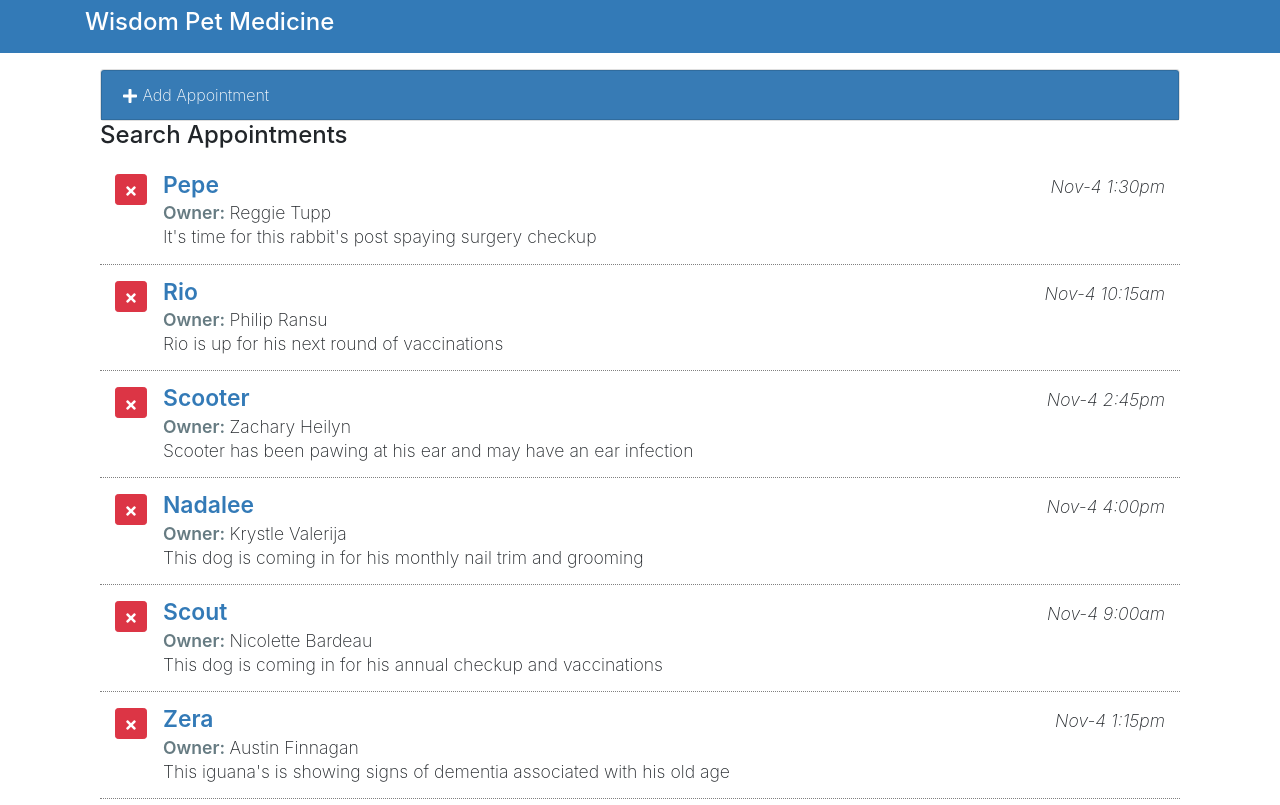
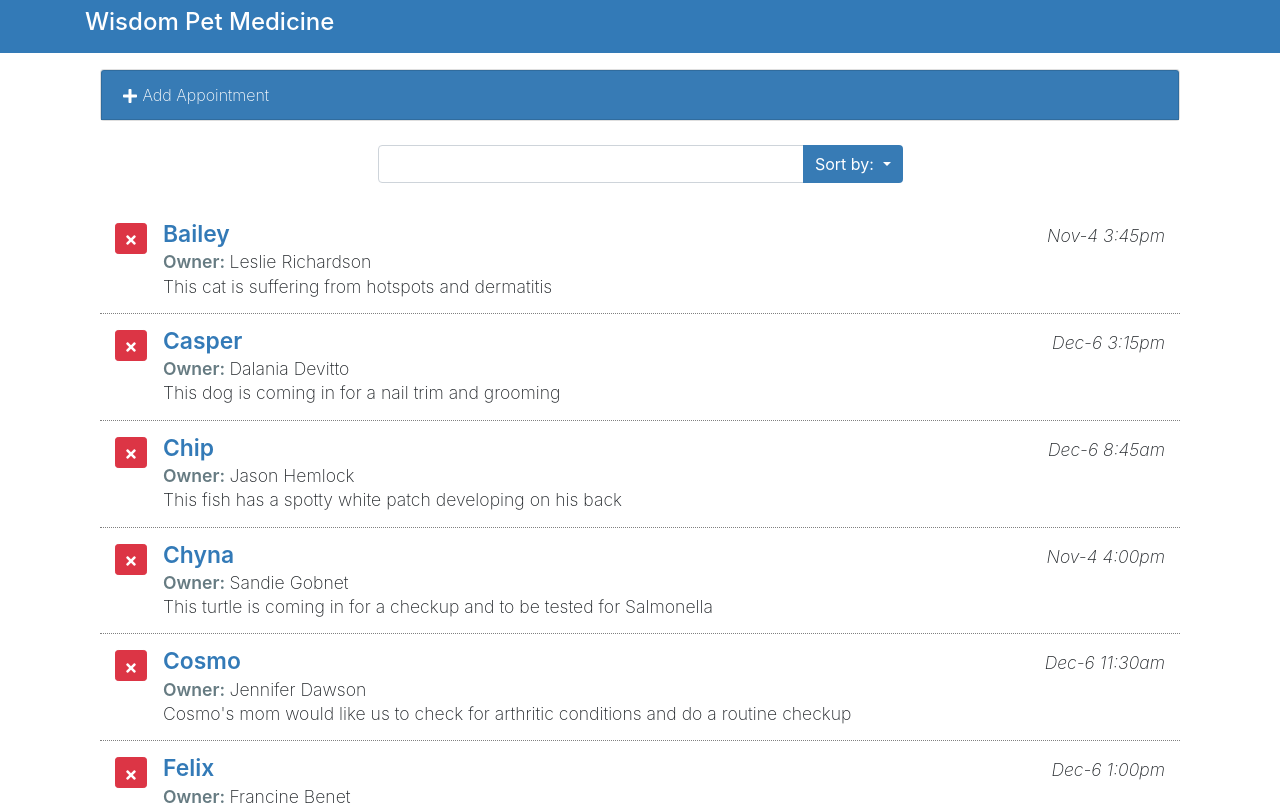
Before and after one commit to adewale2018/react-interface, a React (Create React App) app: page / in a window 1280 px wide. Shown: the top 805 px of the page. Built offline with nearby package versions, Linux system fonts and the light colour scheme.

Commit message:
add search component or sort logic

```diff
--- a/src/components/App.js
+++ b/src/components/App.js
@@ -11,8 +11,10 @@
     this.state = {
       myName: "Saheed",
       appointments: [],
-      lastIndex: 0,
-      formDisplay: false
+      formDisplay: false,
+      orderBy: "petName",
+      orderDir: "asc",
+      lastIndex: 0
     };
 
     this.deleteAppointment = this.deleteAppointment.bind(this);
@@ -49,6 +51,23 @@
     });
   }
   render() {
+    let order;
+    let filteredApts = this.state.appointments;
+    if (this.state.orderDir === "asc") {
+      order = 1;
+    } else {
+      order = -1;
+    }
+    filteredApts.sort((a, b) => {
+      if (
+        a[this.state.orderBy].toLowerCase() <
+        b[this.state.orderBy].toLowerCase()
+      ) {
+        return -1 * order;
+      } else {
+        return 1 * order;
+      }
+    });
     return (
       <main className='page bg-white' id='petratings'>
         <div className='container'>
@@ -62,7 +81,7 @@
                 />
                 <SearchAppointments />
                 <ListAppointments
-                  appointments={this.state.appointments}
+                  appointments={filteredApts}
                   deleteAppointment={this.deleteAppointment}
                 />
               </div>
--- a/src/components/SearchAppointment.js
+++ b/src/components/SearchAppointment.js
@@ -3,8 +3,47 @@
 class SearchAppointment extends Component {
   render() {
     return (
-      <div>
-        <h4>Search Appointments</h4>
+      <div className="search-appointments row justify-content-center my-4">
+        <div className="col-md-6">
+          <div className="input-group">
+            <input
+              id="SearchApts"
+              type="text"
+              className="form-control"
+              aria-label="Search Appointments"
+            />
+            <div className="input-group-append">
+              <button
+                type="button"
+                className="btn btn-primary dropdown-toggle"
+                data-toggle="dropdown"
+                aria-haspopup="true"
+                aria-expanded="false"
+              >
+                Sort by: <span className="caret" />
+              </button>
+
+              <div className="sort-menu dropdown-menu dropdown-menu-right">
+                <button className="sort-by dropdown-item" href="#">
+                  Pet Name
+                </button>
+                <button className="sort-by dropdown-item" href="#">
+                  Date
+                </button>
+                <button className="sort-by dropdown-item" href="#">
+                  Owner
+                </button>
+                <div role="separator" className="dropdown-divider" />
+                <button className="sort-by dropdown-item" href="#">
+                  Asc
+                </button>
+                <button className="sort-by dropdown-item" href="#">
+                  Desc
+                </button>
+              </div>
+            </div>
+          </div>
+        </div>
       </div>
     );
   }
```
